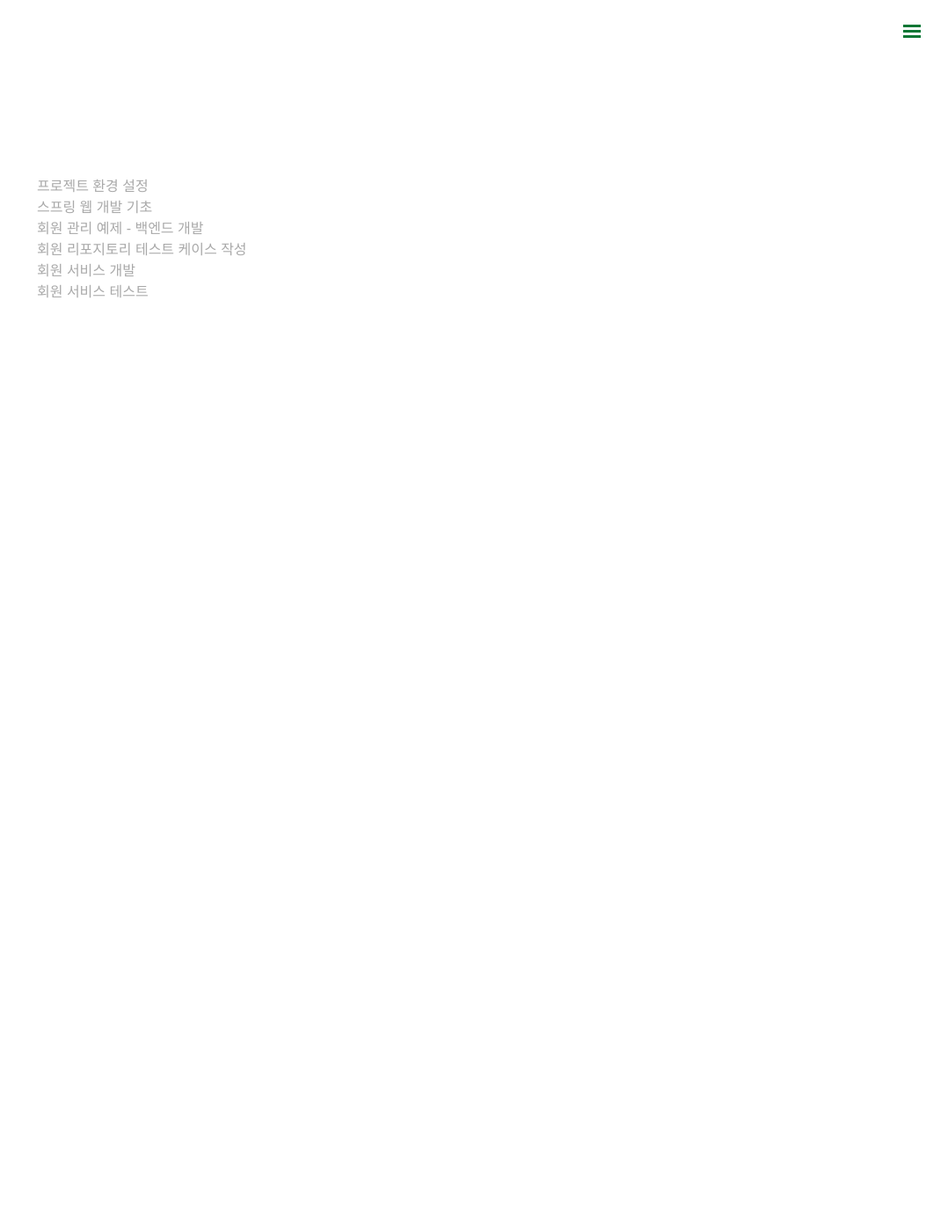
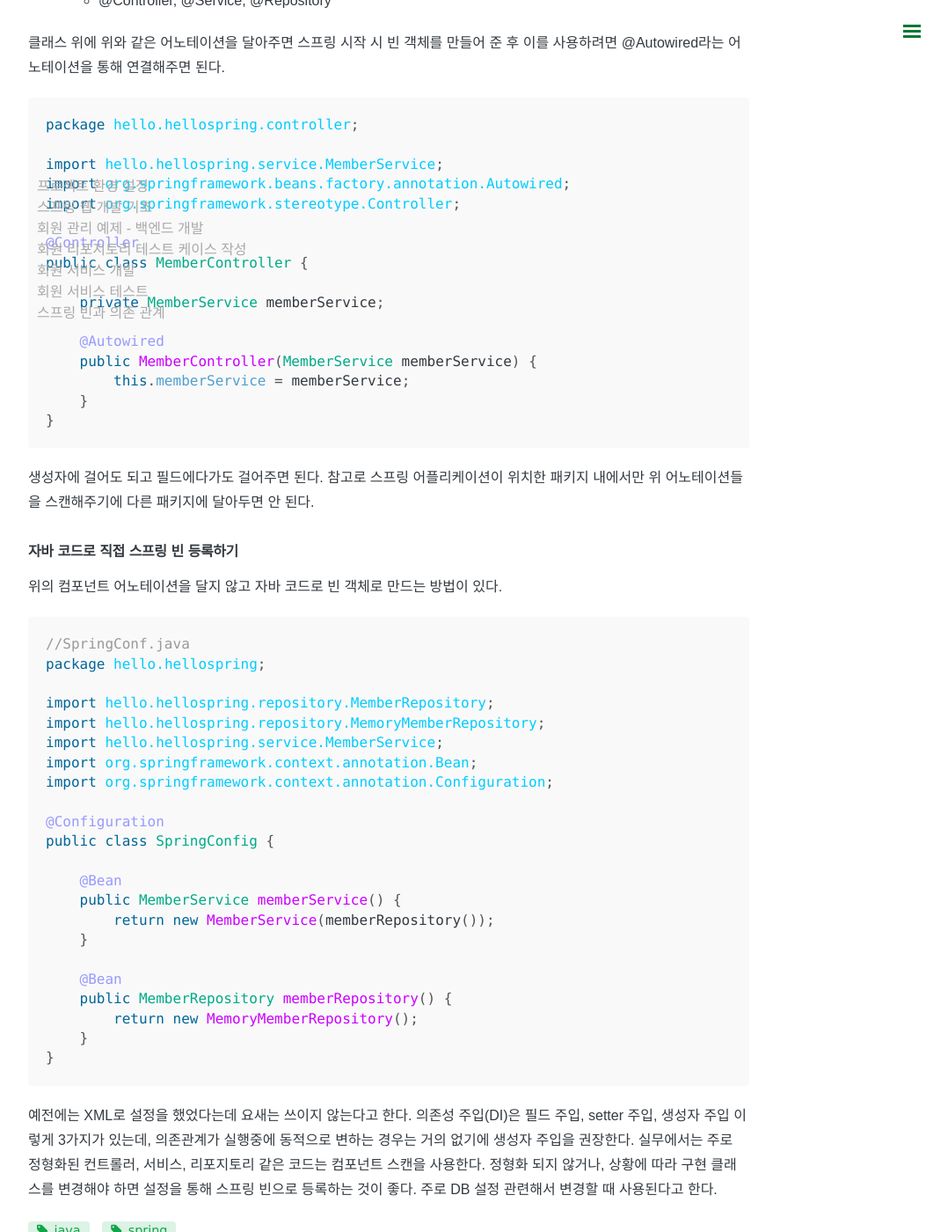
Before and after one commit to somefood/somefood.github.io, a Jekyll site: the page built from _posts/Spring/2021-08-23-스프링입문-by-김영한님.md, in a window 1280 px wide and 1400 px high, scrolled down 8675 px. Shown: the whole window at 88% size, without its empty margins (198-1276 px from the left). Built offline with Jekyll 4.4.1, drawn with Linux system fonts in a browser that asks for light colours; nearby versions of some CDN libraries; comment, search, counter and statistics services are not loaded; some of the changed text lies outside the part shown.

Commit message:
스프링 빈과 의존관계 정리

````diff
--- a/_posts/Spring/2021-08-23-스프링입문-by-김영한님.md
+++ b/_posts/Spring/2021-08-23-스프링입문-by-김영한님.md
@@ -245,3 +245,174 @@ public class MemberService {
 ```
 
 ## 회원 서비스 테스트
+
+```java
+package hello.hellospring.service;
+
+import hello.hellospring.domain.Member;
+import hello.hellospring.repository.MemoryMemberRepository;
+import org.assertj.core.api.Assertions;
+import org.junit.jupiter.api.AfterEach;
+import org.junit.jupiter.api.BeforeEach;
+import org.junit.jupiter.api.Test;
+
+import static org.assertj.core.api.Assertions.assertThat;
+import static org.junit.jupiter.api.Assertions.*;
+
+class MemberServiceTest {
+
+    MemberService memberService = new MemberService();
+    MemoryMemberRepository memberRepository = new MemoryMemberRepository();
+
+    @AfterEach
+    public void afterEach() {
+        memberRepository.clearStore();
+    }
+
+    @Test
+    void 회원가입() {
+        // given
+        Member member = new Member();
+        member.setName("spring");
+
+        // when
+        Long saveId = memberService.join(member);
+
+        // then
+        Member findMember = memberService.findOne(saveId).get();
+        assertThat(member.getName()).isEqualTo(findMember.getName());
+    }
+
+    @Test
+    public void 중복_회원_예외() {
+        // given
+        Member member1 = new Member();
+        member1.setName("spring");
+
+        Member member2 = new Member();
+        member2.setName("spring");
+
+        // when
+        memberService.join(member1);
+        IllegalStateException e = assertThrows(IllegalStateException.class, () -> memberService.join(member2));
+
+        assertThat(e.getMessage()).isEqualTo("이미 존재하는 회원입니다.");
+
+//        try {
+//            memberService.join(member2);
+//            fail();
+//        } catch (IllegalStateException e) {
+//            assertThat(e.getMessage()).isEqualTo("이미 존재하는 회원입니다.");
+//        }
+
+        // then
+    }
+
+    @Test
+    void findMembers() {
+    }
+
+    @Test
+    void findOne() {
+    }
+}
+```
+
+테스트의 구조는 given, when, then 이렇게 세 가지로 나누어서 연습해보는 것이 좋다.
+
+- given: 데이터 등을 주어줌.
+- when: 메서드 등을 동작시킴.
+- then: 어떤 테스트를 할 것인지 정함.
+
+그리고 `MemberService memberService = new MemberService();
+MemoryMemberRepository memberRepository = new MemoryMemberRepository();`
+
+이 부분에서 Repository는 MemberSerivce에서도 생성되고 지금의 memberRepository에서도 있는데 이것들은 서로 다른 객체이다. 이렇게 되면 문제점이 발생할 수 있기에 아래처럼 바꾸어 보자.
+
+    > 레포지토리의 private static Map<Long, Member> store = new HashMap<>(); 부분이 static이라서 위 코드는 문제없이는 돌아갈 것이다.
+
+```java
+// MemberService
+public MemberService(MemberRepository memberRepository) {
+    this.memberRepository = memberRepository;
+}
+
+// MemberServiceTest
+MemberService memberService;
+MemoryMemberRepository memberRepository;
+
+
+@BeforeEach
+public void beforeEach() {
+    memberRepository = new MemoryMemberRepository();
+    memberService = new MemberService(memberRepository);
+}
+```
+
+MemberService에서 생성자를 만들어 인자로 레포지토리를 넣어줬다. 이런식으로 하는것이 DI, 의존성 주입이라고 한다.
+
+## 스프링 빈과 의존 관계
+
+### 컴포넌트 스캔과 자동 읜존관계 설정
+
+스프링은 컨테이너를 만들고 빈 객체를 만드는데 이를 위해 클래스에 특별한 어노테이션들을 달아준다.
+
+- @Component 어노테이션이 있고 이름 포함한 어노테이션들이 있다.
+  - @Controller, @Service, @Repository
+
+클래스 위에 위와 같은 어노테이션을 달아주면 스프링 시작 시 빈 객체를 만들어 준 후 이를 사용하려면 @Autowired라는 어노테이션을 통해 연결해주면 된다.
+
+```java
+package hello.hellospring.controller;
+
+import hello.hellospring.service.MemberService;
+import org.springframework.beans.factory.annotation.Autowired;
+import org.springframework.stereotype.Controller;
+
+@Controller
+public class MemberController {
+
+    private MemberService memberService;
+
+    @Autowired
+    public MemberController(MemberService memberService) {
+        this.memberService = memberService;
+    }
+}
+```
+
+생성자에 걸어도 되고 필드에다가도 걸어주면 된다.
+참고로 스프링 어플리케이션이 위치한 패키지 내에서만 위 어노테이션들을 스캔해주기에 다른 패키지에 달아두면 안 된다.
+
+### 자바 코드로 직접 스프링 빈 등록하기
+
+위의 컴포넌트 어노테이션을 달지 않고 자바 코드로 빈 객체로 만드는 방법이 있다.
+
+```java
+//SpringConf.java
+package hello.hellospring;
+
+import hello.hellospring.repository.MemberRepository;
+import hello.hellospring.repository.MemoryMemberRepository;
+import hello.hellospring.service.MemberService;
+import org.springframework.context.annotation.Bean;
+import org.springframework.context.annotation.Configuration;
+
+@Configuration
+public class SpringConfig {
+
+    @Bean
+    public MemberService memberService() {
+        return new MemberService(memberRepository());
+    }
+
+    @Bean
+    public MemberRepository memberRepository() {
+        return new MemoryMemberRepository();
+    }
+}
+```
+
+예전에는 XML로 설정을 했었다는데 요새는 쓰이지 않는다고 한다.
+의존성 주입(DI)은 필드 주입, setter 주입, 생성자 주입 이렇게 3가지가 있는데, 의존관계가 실행중에 동적으로 변하는 경우는 거의 없기에 생성자 주입을 권장한다.
+실무에서는 주로 정형화된 컨트롤러, 서비스, 리포지토리 같은 코드는 컴포넌트 스캔을 사용한다. 정형화 되지 않거나, 상황에 따라 구현 클래스를 변경해야 하면 설정을 통해 스프링 빈으로 등록하는 것이 좋다. 주로 DB 설정 관련해서 변경할 때 사용된다고 한다.
````
